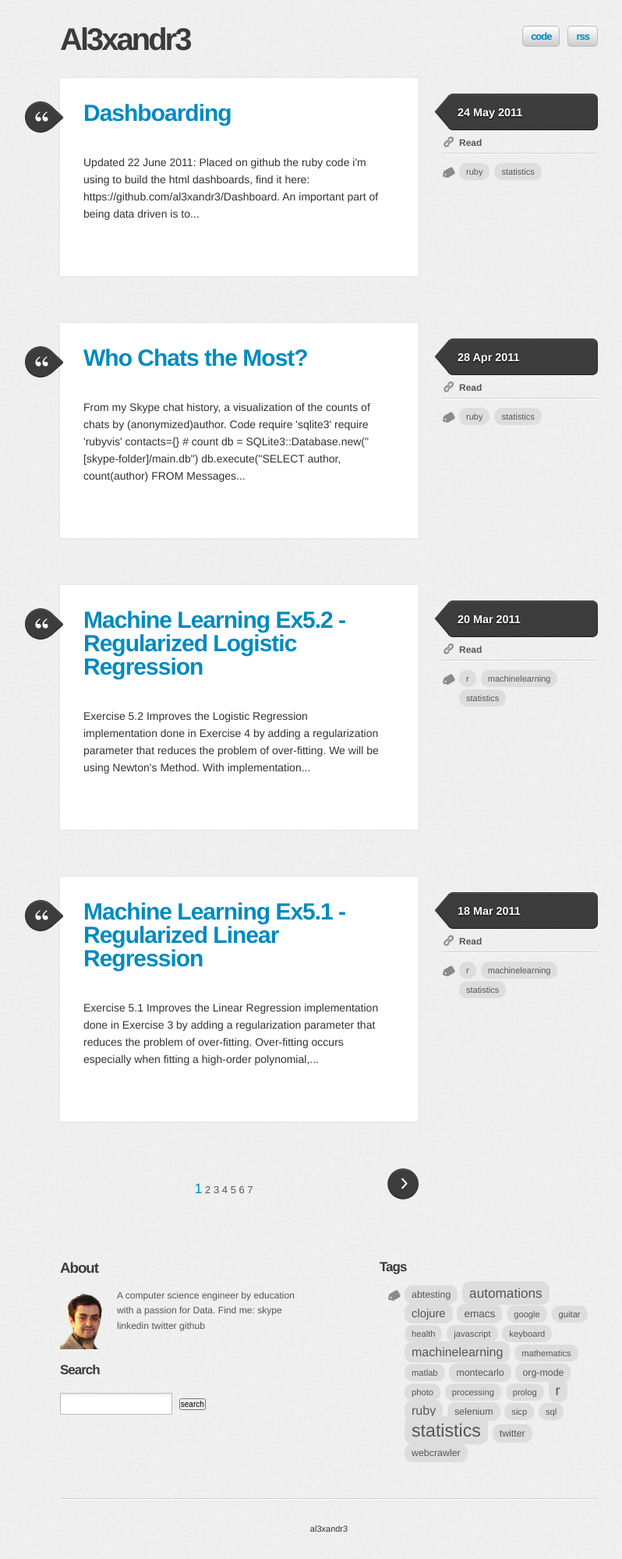
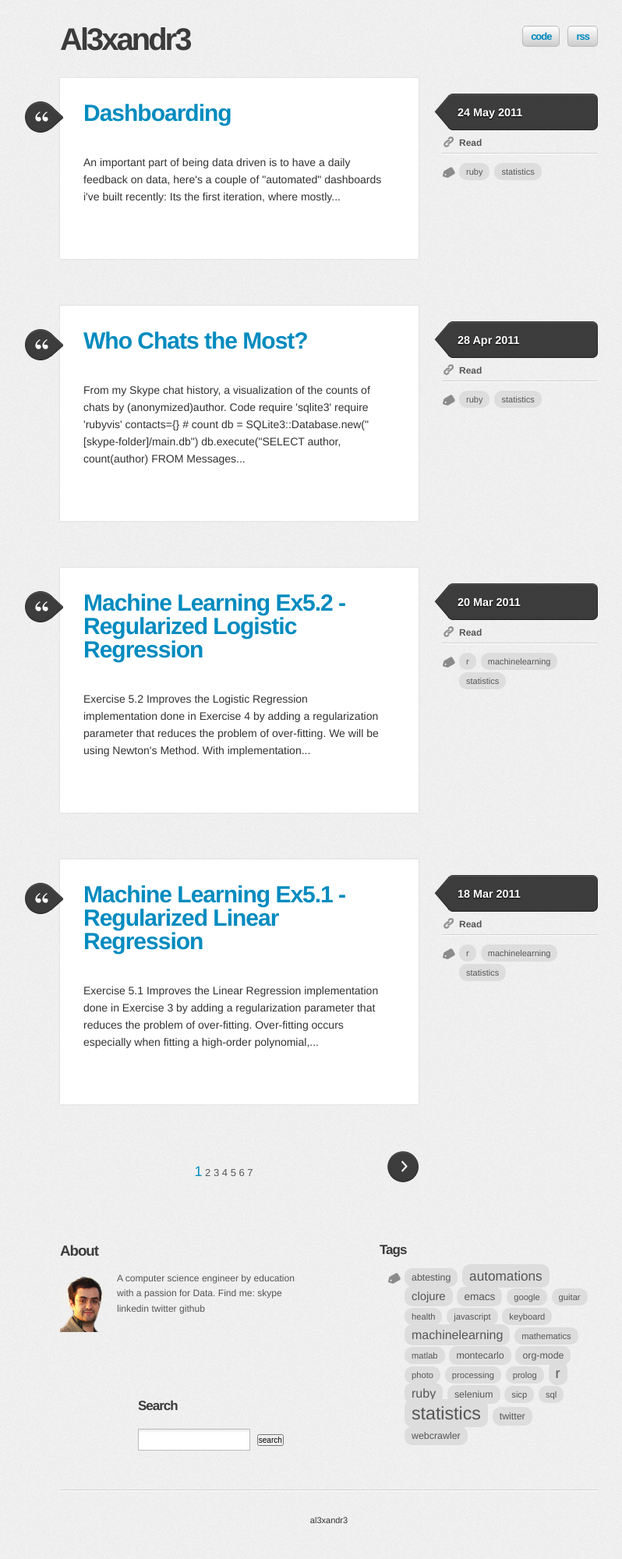
Before and after one commit to al3xandr3/al3xandr3.github.io, a Jekyll site: the page built from index.html, in a window 1280 px wide. Shown: the whole page at 78% size, without its empty margins (218-1016 px from the left). Built offline with Jekyll 4.4.1, drawn with Linux system fonts in a browser that asks for light colours; the list of posts is cut into pages by our own code.

Commit message:
dashboard post update + css layout update

```diff
--- a/_includes/twitter.html
+++ b/_includes/twitter.html
@@ -2,7 +2,7 @@
   <script type="text/javascript" src="/js/twitter.js"></script>
   <script>
   $(function() {
-    $('#twt').twitter({'user':'al3xandr3','count':2}, function (e) {
+    $('#twt').twitter({'user':'al3xandr3','count':3}, function (e) {
       $('#tw-title').show();
       e.show();
       $("#twt p").css({
--- a/_layouts/default.html
+++ b/_layouts/default.html
@@ -77,16 +77,16 @@ var s = document.getElementsByTagName('script')[0]; s.parentNode.insertBefore(ga
     </p>
   </div>
 
-  <div class="search">
-    <h2>Search</h2>
-    {% include search.html %}
-  </div>
-
   <div class="description" id="twitter">
     <h2 id="tw-title" style="display: none">Twitter</h2>
     <p>
     {% include twitter.html %}
     </p>
+  </div>
+
+  <div class="search">
+    <h2>Search</h2>
+    {% include search.html %}
   </div>
 
   <p class="footer">
--- a/_org/posts/2011-05-24-dashboards.org
+++ b/_org/posts/2011-05-24-dashboards.org
@@ -1,7 +1,5 @@
 #+TITLE: Dashboarding
 #+HTML: <category> ruby statistics </category>
-
-/Updated 22 June 2011:/ Placed on github the ruby code i'm using to build the html dashboards, find it here: https://github.com/al3xandr3/Dashboard.
 
 An important part of being data driven is to have a daily feedback on data, here's a couple of "automated" dashboards i've built recently:
 
--- a/_posts/2011-05-24-dashboards.html
+++ b/_posts/2011-05-24-dashboards.html
@@ -12,9 +12,6 @@ categories:
 
 
 
-<p>
-<i>Updated 22 June 2011:</i> Placed on github the ruby code i'm using to build the html dashboards, find it here: <a href="https://github.com/al3xandr3/Dashboard">https://github.com/al3xandr3/Dashboard</a>.
-</p>
 <p>
 An important part of being data driven is to have a daily feedback on data, here's a couple of "automated" dashboards i've built recently:
 </p>
@@ -47,6 +44,9 @@ Its the first iteration, where mostly all data is displayed as is, next iteratio
 <div class="outline-text-3" id="text-1">
 
 
+<p>
+<i>Update 22 June 2011:</i> Placed on github the ruby code i'm using to build the html dashboards, find it here: <a href="https://github.com/al3xandr3/Dashboard">https://github.com/al3xandr3/Dashboard</a>
+</p>
 <p>
 The dashboards update automatically from scheduled cron jobs. Some data sources update every 15 mins, others once per day.
 </p>
--- a/css/site.css
+++ b/css/site.css
@@ -343,13 +343,13 @@ padding: 0;
 }
 #footer .description {
 	float:left;
-	padding-bottom:1.2em;
+	padding-bottom:2.8em;
 	width:29em;
 }
 #footer .follow {
 	float: right;
 	margin-left: 30px;
-	padding-bottom: 30px;
+	padding-bottom: 0px;
 	width: 280px;
 }
 #footer .footer {
@@ -362,9 +362,9 @@ padding: 0;
 	background: url("http://al3xandr3.github.com/img/li-border.png") repeat-x scroll top left transparent;
 }
 #footer .search {
-	float: left;
+	float: right;
 	padding-bottom: 30px;
-	width: 290px;
+	width: 280px;
 }
 #footer .search input[type="text"] {
 	background: url("http://al3xandr3.github.com/img/input_bg.gif") repeat-x scroll center top #FFFFFF;
```
Also changed, not shown: other parts of _org/posts/2011-05-24-dashboards.org (+2 -0 lines).
